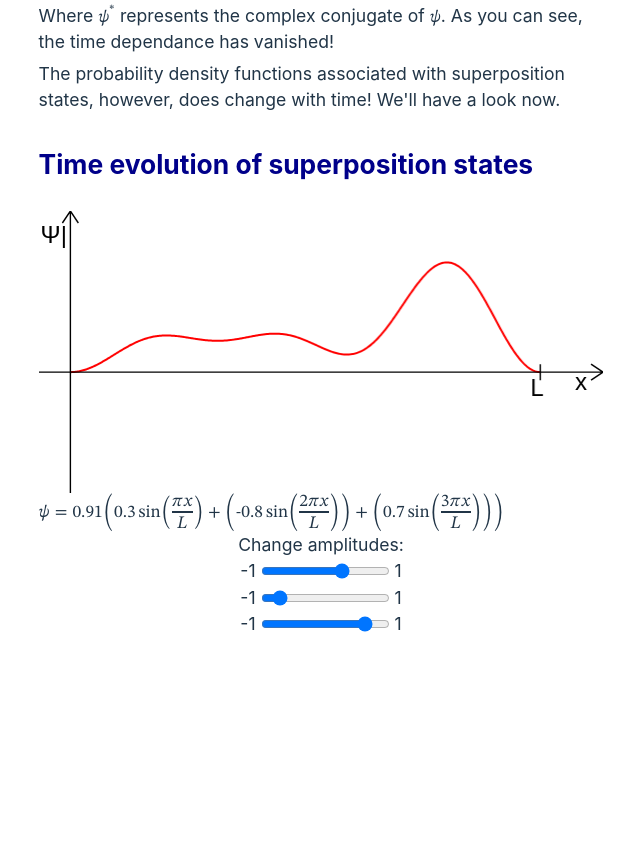
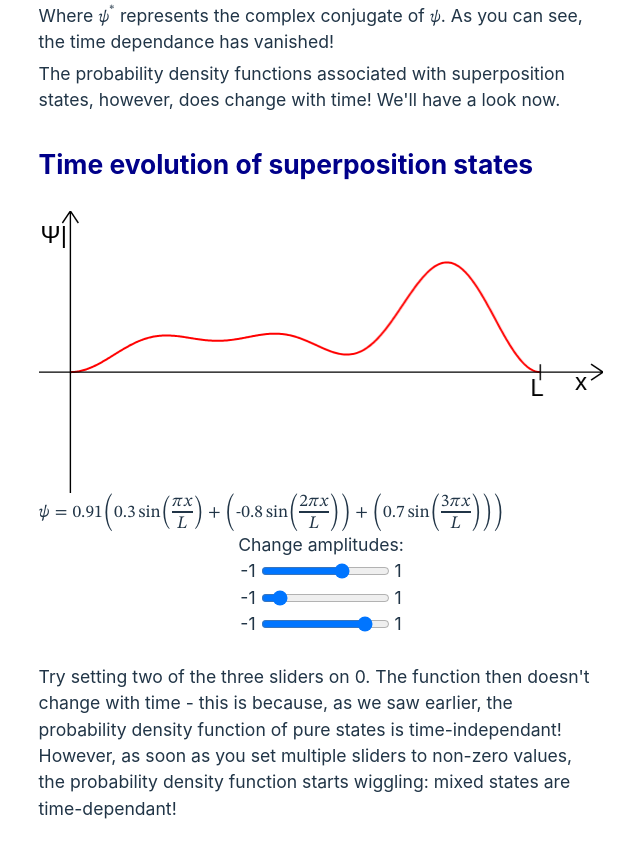
Before and after one commit to alex-kings/physics-blog, a website built with Vite: page posts/time-dependance-well-1d/index.html in a window 1280 px wide. Shown: the part 1255-2112 px from the top of the page, without its empty margins (319-959 px from the left). Before the commit the page ends 1963 px from the top, so only its background shows below. Built offline with nearby package versions, Linux system fonts and the light colour scheme.

Commit message:
Add paragraph.

```diff
--- a/posts/time-dependance-well-1d/index.html
+++ b/posts/time-dependance-well-1d/index.html
@@ -105,6 +105,12 @@
           </div>
         </div>
       </div>
+      <p>
+        Try setting two of the three sliders on 0. The function then doesn't change with time -
+        this is because, as we saw earlier, the probability density function of pure states is
+        time-independant! However, as soon as you set multiple sliders to non-zero values, the
+        probability density function starts wiggling: mixed states are time-dependant!
+      </p>
 
       <script type="module" src="well-plots.js"></script>
     </div>
```
